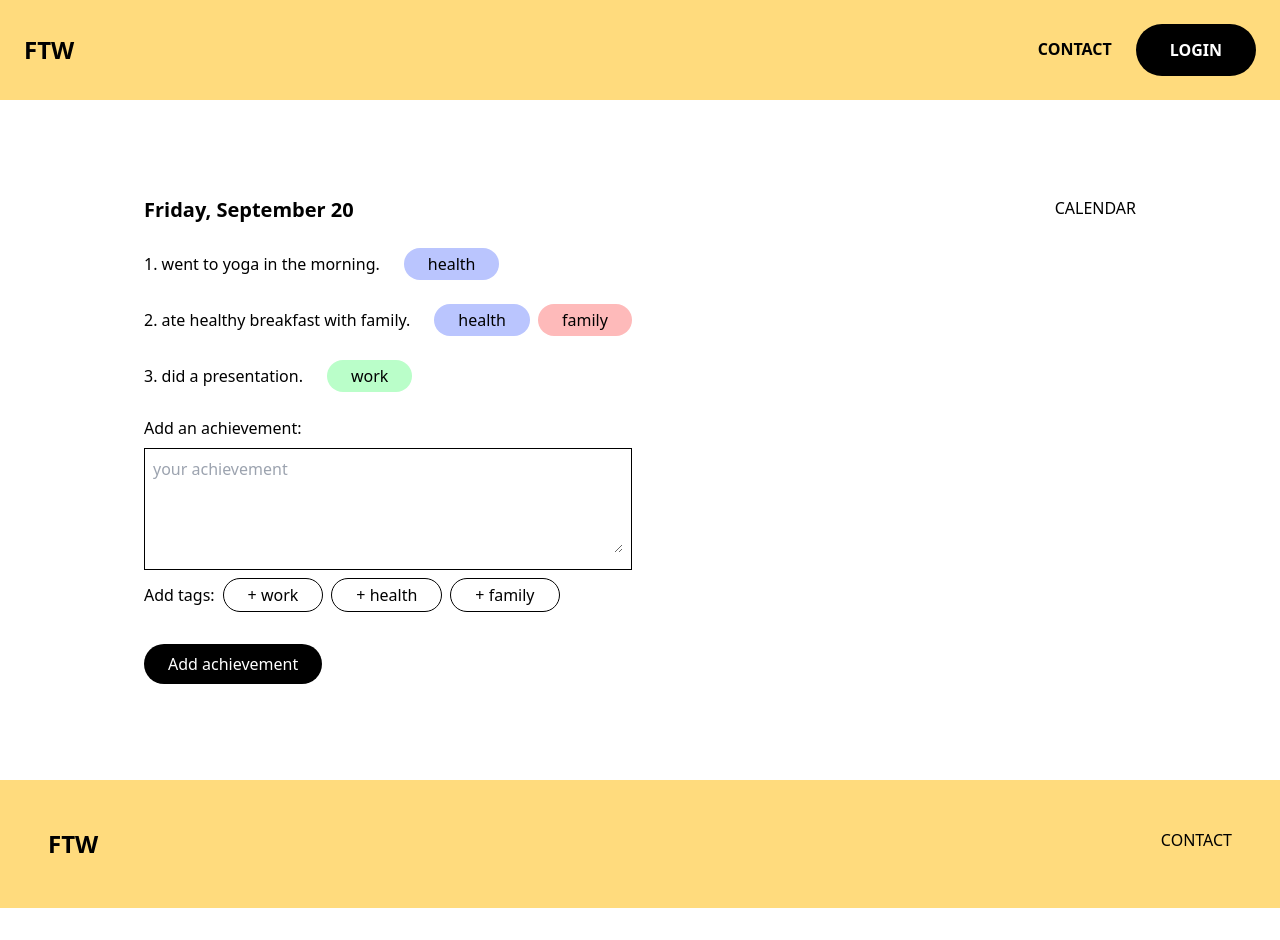
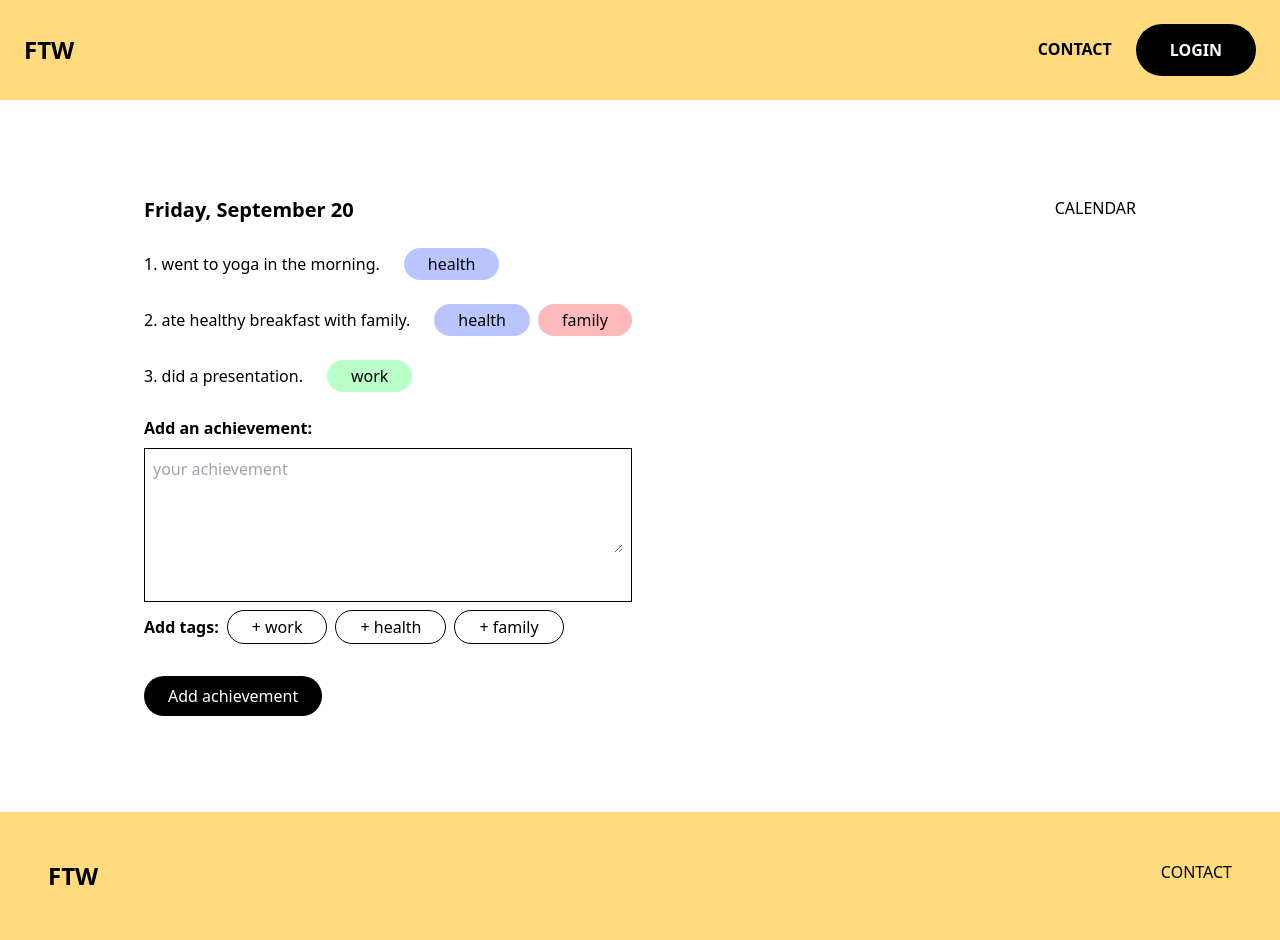
Before and after one commit to ajasinger/clap-for-me, a React (Vite) app in the folder frontend/: page / in a window 1280 px wide. Before the commit the page ends 908 px from the top, so only its background shows below. Built offline with nearby package versions, Linux system fonts and the light colour scheme.

Commit message:
delete newTag functionality

```diff
--- a/frontend/src/components/AchievementInput.tsx
+++ b/frontend/src/components/AchievementInput.tsx
@@ -18,10 +18,15 @@ export default function AchievementInput({ setAchievements, tagColor, setTagOpti
         //for that date add object
     }
 
+    const handleDelete = (deleteTag:string) => {
+        const filteredTags = newTags.filter(tag => tag !== deleteTag);
+        setNewTags(filteredTags);
+    }
+
     return(
         <div>
             <form onSubmit={handleSubmit} className="flex flex-col gap-2">
-                <label htmlFor="achievementInput">Add an achievement:</label>
+                <label htmlFor="achievementInput" className="font-semibold">Add an achievement:</label>
                 <div className=" flex flex-col gap-2 border border-black p-2">
                     <textarea
                         id="achievementInput"
@@ -29,18 +34,23 @@ export default function AchievementInput({ setAchievements, tagColor, setTagOpti
                         rows={4}
                         placeholder="your achievement"
                         onChange={e => setNewAchievement(e.target.value)}
-                        value={``}
+                        value={newAchievement}
                     />
-                    <ul>
+                    <ul className="flex gap-2 min-h-8">
                         {newTags.length > 0 && newTags.map((tag, index) => (
-                            <li key={index}>
+                            <li
+                                key={index}
+                                style={{ backgroundColor: tagColor(tag) }}
+                                className="flex gap-2 px-6 py-1 rounded-full"
+                            >
                                 {tag}
+                                <button onClick={()=>handleDelete(tag)}>x</button>
                             </li>
                         ))}
                     </ul>
                 </div>
                 <div className="flex gap-2 items-center">
-                    <p>Add tags:</p>
+                    <p className="font-semibold">Add tags:</p>
                     <ul className="flex gap-2">
                         {tagOptions.map((tag, index) => (
                             <li
```
